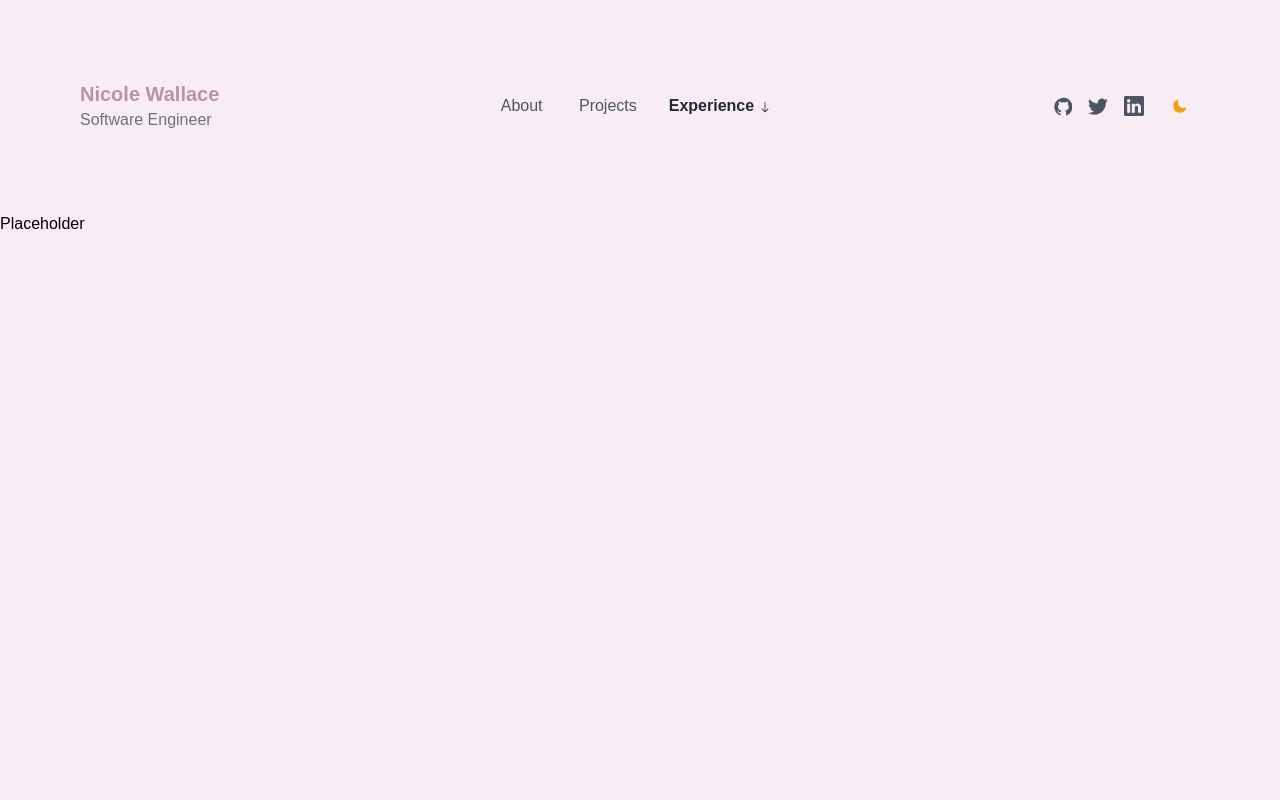
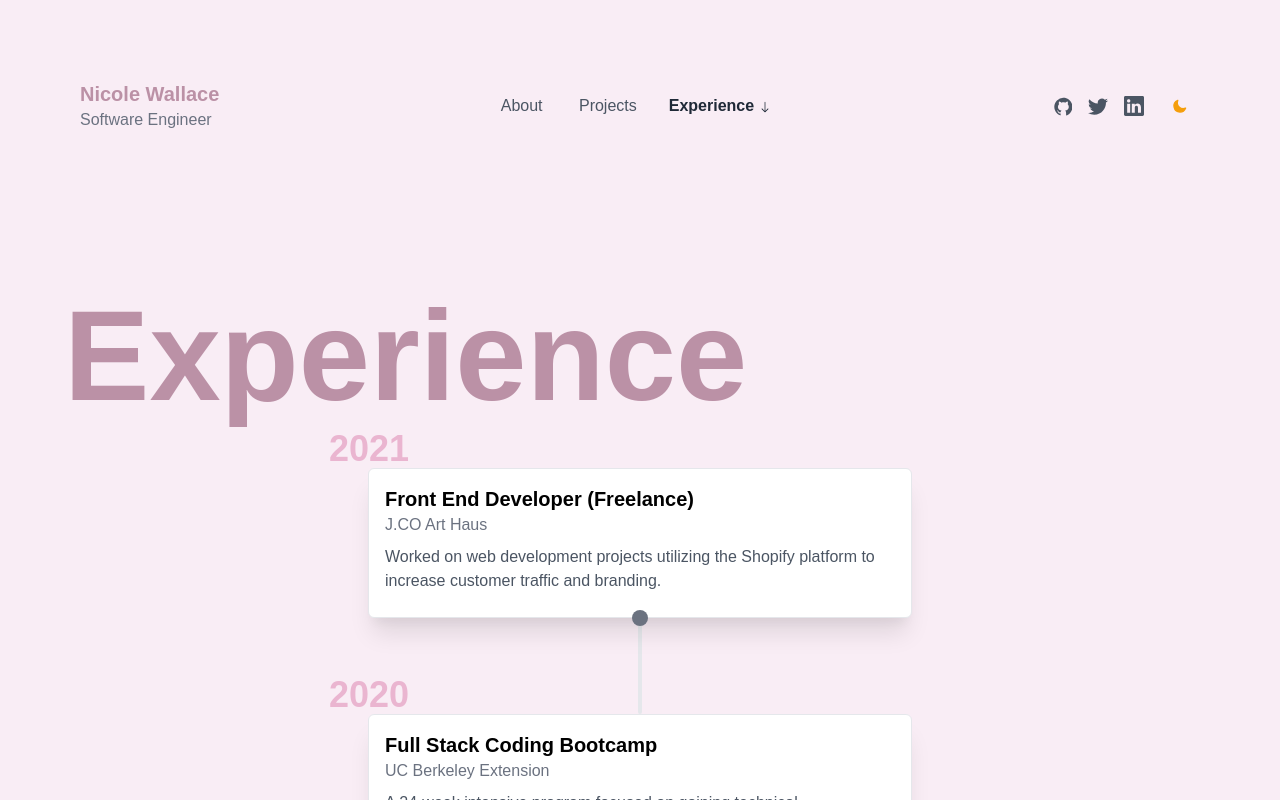
Before and after one commit to nicolewallace09/nicolewallace-website, a Next.js app: page /experience in a window 1280 px wide. Shown: the top 800 px of the page. Built offline with nearby package versions, Linux system fonts and the light colour scheme.

Commit message:
experience page done

```diff
--- a/components/Experience.js
+++ b/components/Experience.js
@@ -1,9 +1,96 @@
-import React from 'react';
+import React from "react";
+
+const userData = {
+    experience: [
+        {
+          title: "Front End Developer (Freelance)",
+          company: "J.CO Art Haus",
+          year: "2021",
+          desc: "Worked on web development projects utilizing the Shopify platform to increase customer traffic and branding.",
+        },
+        {
+          title: "Full Stack Coding Bootcamp",
+          company: "UC Berkeley Extension",
+          year: "2020",
+          desc: "A 24-week intensive program focused on gaining technical programming skills in HTML5, CSS3, Javascript, jQuery, Bootstrap, Node.js, Express.js, MongoDB, Restful API, MySQL, React (Redux)",
+        },
+        {
+          title: "Operations Coordinator",
+          company: "Belcampo Meat Co.",
+          year: "2019",
+          desc: "Focused on operations and digital marketing of the business. Oversaw e-commerce/third-party delivery services, website, and mail marketing. Managed IT services, POS systems for restaurants, and loyalty reward applications.",
+        },
+        {
+          title: "Retail Sales Manager",
+          company: "Ulta Beauty",
+          year: "2019",
+          desc: "Promoted from Lancome Counter Manager and became the Retail Sales Manager. Managed the team of cashiers, maintained sales goals for mass cosmetics, and ran the cash wrap.",
+        },
+        {
+          title: "Bachelor's Degree",
+          company: "San Francisco State University",
+          year: "2017",
+          companyLink: "https://intel.com",
+          desc: "Graduated with Bachelor's Degree in Business Administration with a concentration in Management.",
+        },
+        {
+          title: "Associate's Degree",
+          company: "Los Medanos College",
+          year: "2014",
+          companyLink: "https://upes.co.in",
+          desc: "Graduated for transfer with Associate Degrees in Liberal Arts - Math and Science, Biological and Social Science, and Arts and Humanities, and Business Administration.",
+        }
+      ]
+}
 
 const Experience = () => {
-    return (
-        <p>Placeholder</p>
-    )
+  return (
+    <section className="dark:bg-gray-800">
+      <div className="max-w-6xl mx-auto h-48 dark:bg-gray-800">
+        <h1 className=" text-5xl md:text-9xl font-bold py-20 text-center md:text-left" style={{color: '#bb91a6'}}>
+          Experience
+        </h1>
+      </div>
+      <div className="bg-[#F1F1F1] dark:bg-gray-900 -mt-4">
+        <div className="grid grid-cols-1 dark:bg-gray-900 max-w-xl mx-auto pt-20">
+          {userData.experience.map((exp, idx) => (
+            <>
+              <ExperienceCard
+                key={idx}
+                title={exp.title}
+                desc={exp.desc}
+                year={exp.year}
+                company={exp.company}
+              />
+              {idx === userData.experience.length - 1 ? null : (
+                <div className="divider-container flex flex-col items-center -mt-2">
+                  <div className="w-4 h-4 bg-gray-500 rounded-full relative z-10">
+                    <div className="w-4 h-4 bg-gray-500 rounded-full relative z-10 animate-ping"></div>
+                  </div>
+                  <div className="w-1 h-24 bg-gray-200 dark:bg-gray-500 rounded-full -mt-2"></div>
+                </div>
+              )}
+            </>
+          ))}
+        </div>
+      </div>
+    </section>
+  );
+}
+
+const ExperienceCard = ({ title, desc, year, company }) => {
+  return (
+    <div className="relative experience-card border p-4 rounded-md shadow-xl bg-white dark:bg-gray-800 z-10 mx-4">
+      <h1 className="absolute -top-10 md:-left-10 md:-top-10 text-4xl text-gray-200 font-bold dark:text-gray-800" style={{color: '#eab5d0'}}>
+        {year}
+      </h1>
+      <h1 className="font-semibold text-xl">{title}</h1>
+      <p className="text-gray-500">
+        {company}
+      </p>
+      <p className="text-gray-600 dark:text-gray-400 my-2">{desc}</p>
+    </div>
+  );
 }
 
 export default Experience;
--- a/components/Projects.js
+++ b/components/Projects.js
@@ -94,7 +94,6 @@ const Projects = () => {
             Projects
           </h1>
         </div>
-        {/* Grid starts here */}
         <div className="bg-[#F1F1F1] dark:bg-gray-900">
           <div className="max-w-6xl mx-auto grid grid-cols-1 md:grid-cols-3 gap-8 py-20 pb-40">
             {userData.projects.map((proj, i) => (
@@ -113,10 +112,10 @@ const Projects = () => {
     );
   }
 
-  const ProjectCard = ({ title, link, imgUrl, number, repo }) => {
+  const ProjectCard = ({ title, link, imgUrl, repo }) => {
     return (
     <>
-    <div className="relative overflow-hidden">
+    <div className="project-card relative overflow-hidden">
         <div className="h-72 object-cover">
         <img
             src={imgUrl}
@@ -127,9 +126,6 @@ const Projects = () => {
         <h1 className="absolute top-10 left-10 text-gray-50 font-bold text-xl rounded-md px-2" style={{backgroundColor: '#eab5d0'}}>
         {title}
         </h1>
-        {/* <h1 className="absolute bottom-10 left-10 text-pink-200 font-bold text-xl">
-        { number.length === 1 ? "0" + number : number }
-        </h1> */}
 
       <h1 className="absolute bottom-10 right-20 text-pink-200 font-bold text-xl">
             { link ? <a href={link} className="w-full block shadow-2xl"><img src="https://img.icons8.com/material-outlined/24/000000/link--v1.png" className="project-link"/></a> : null }
--- a/pages/index.js
+++ b/pages/index.js
@@ -3,10 +3,7 @@ import Homepage from '../components/Homepage';
 
 export default function Home() {
   return (
-    <ContainerBlock
-    title="Nicole Wallace"
-    description="My portfolio"
-    >
+    <ContainerBlock>
     <Homepage/>
     </ContainerBlock>
   )
--- a/styles/globals.css
+++ b/styles/globals.css
@@ -27,7 +27,10 @@ img.project-link {
 
 .profile-image {
   border-radius: 50%;
-  border: 2px solid red;
+}
+
+.project-card {
+  border: 5px solid #eab5d0;
 }
 
 @media (max-width: 600px) {
```
Also changed, not shown: components/Footer.js (deleted, +0 -83 lines).
